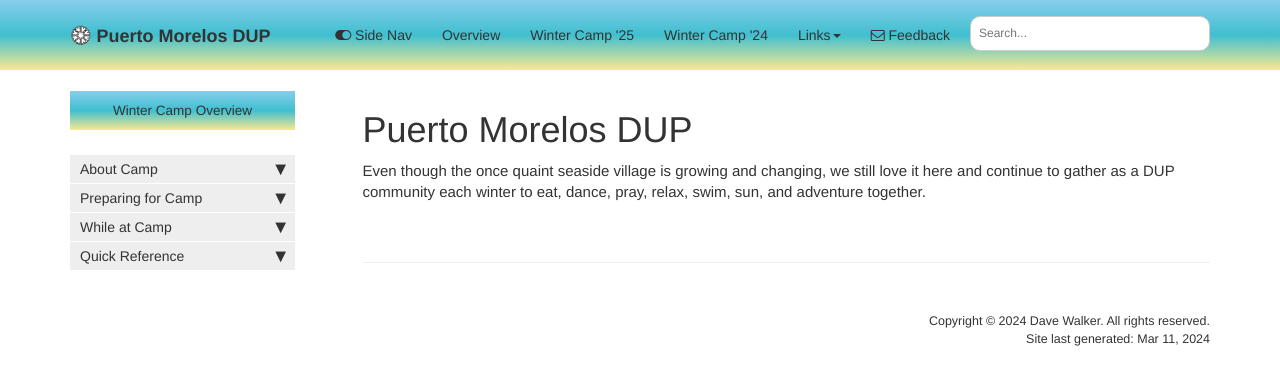
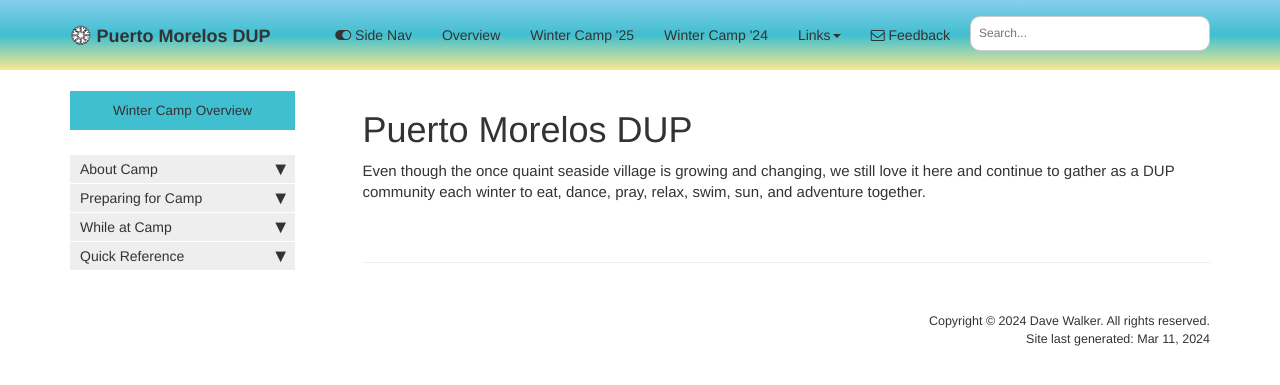
Before and after one commit to davewalker60/pmdupSAVE, a Jekyll site: the page built from index.md, in a window 1280 px wide. Shown: the top 385 px of the page. Built offline with Jekyll 4.4.1, drawn with Linux system fonts in a browser that asks for light colours; comment, search, counter and statistics services are not loaded.

Commit message:
remove gradient from product titles

```diff
--- a/css/theme-dup.css
+++ b/css/theme-dup.css
@@ -193,7 +193,7 @@ li.sidebarTitle {
     text-align: center;
     padding: 10px 0 10px 0;
     font-size: 90%;
-    background: var(--banner_gradient);
+    background: var(--banner_color);
     color: var(--banner_text_color);
 
 }
```
